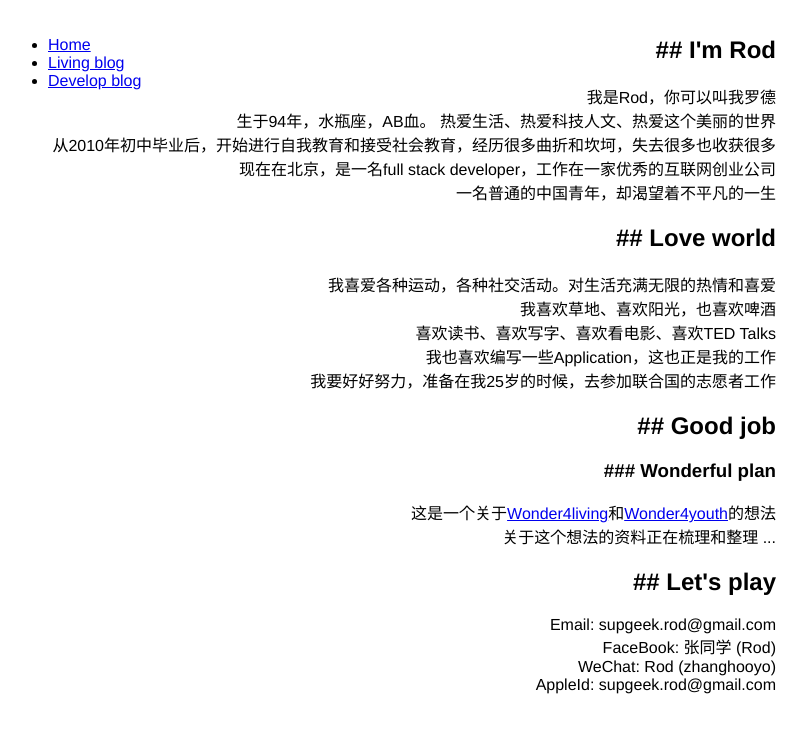
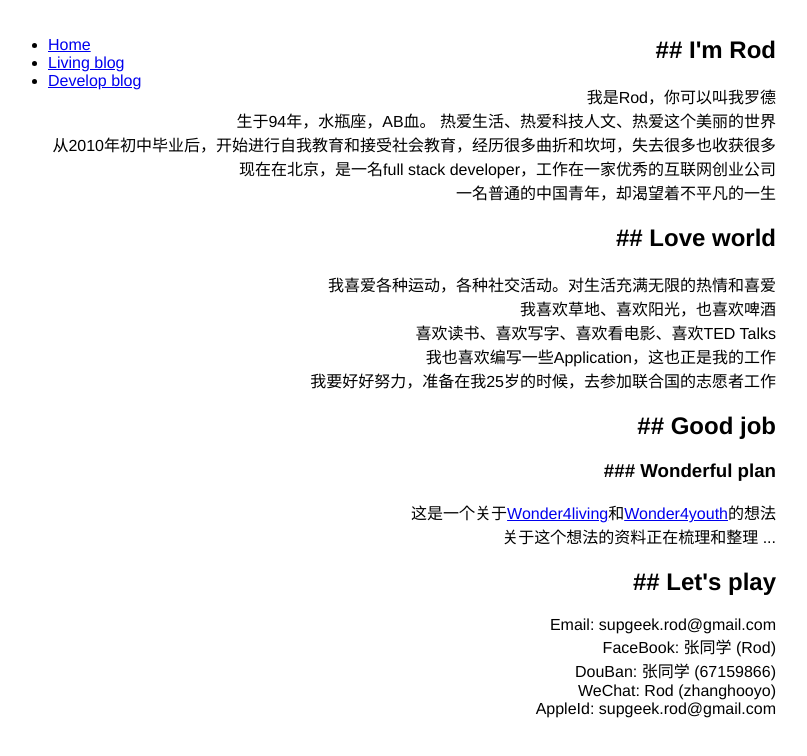
Before and after one commit to supgeek-rod/Rod-home, a plain HTML site: page index.html in a window 1280 px wide. Shown: the whole page, without its empty margins (248-1055 px from the left). Drawn offline with Linux system fonts and the light colour scheme.

Commit message:
add SNS-douban

```diff
--- a/index.html
+++ b/index.html
@@ -53,6 +53,7 @@
         <ul>
             <li>Email: supgeek.rod@gmail.com</li>
             <li>FaceBook: 张同学 (Rod)</li>
+            <li>DouBan: 张同学 (67159866)</li>
             <li>WeChat: Rod (zhanghooyo)</li>
             <li>AppleId: supgeek.rod@gmail.com</li>
         </ul>
```
